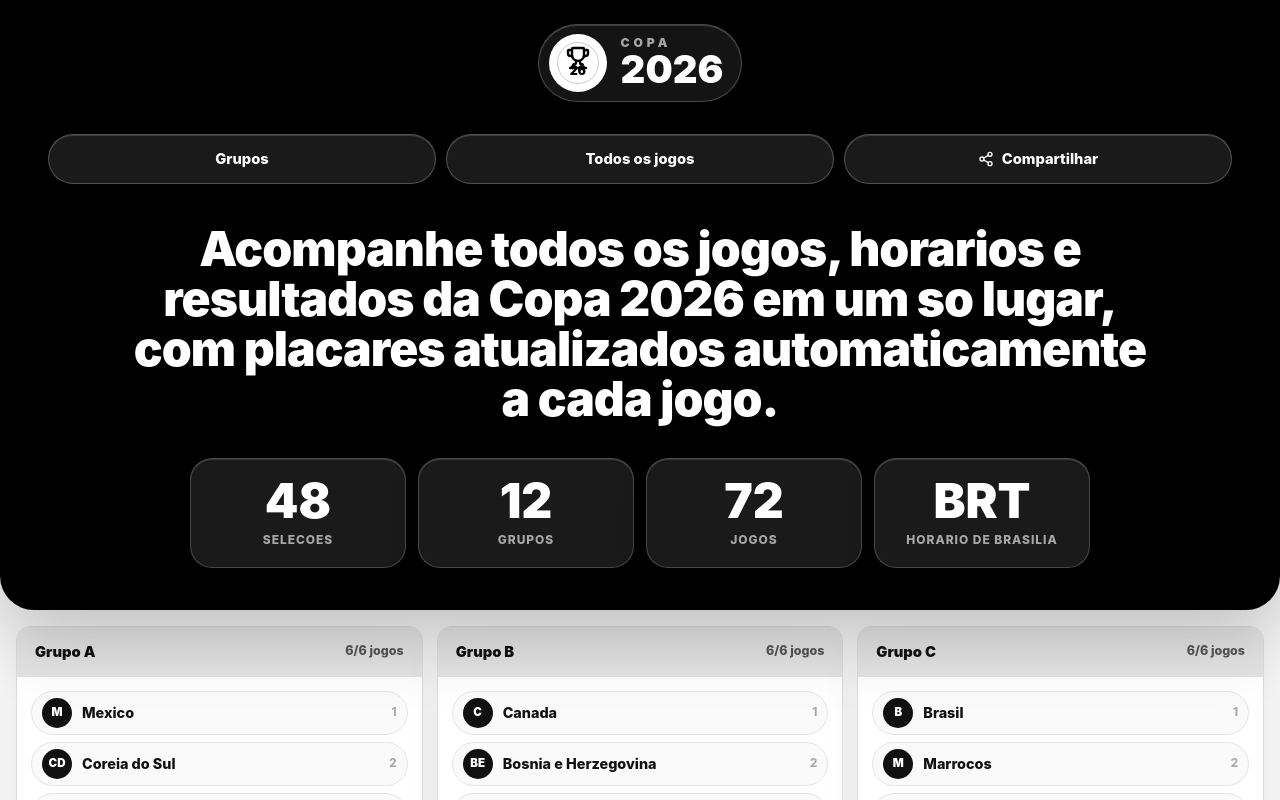
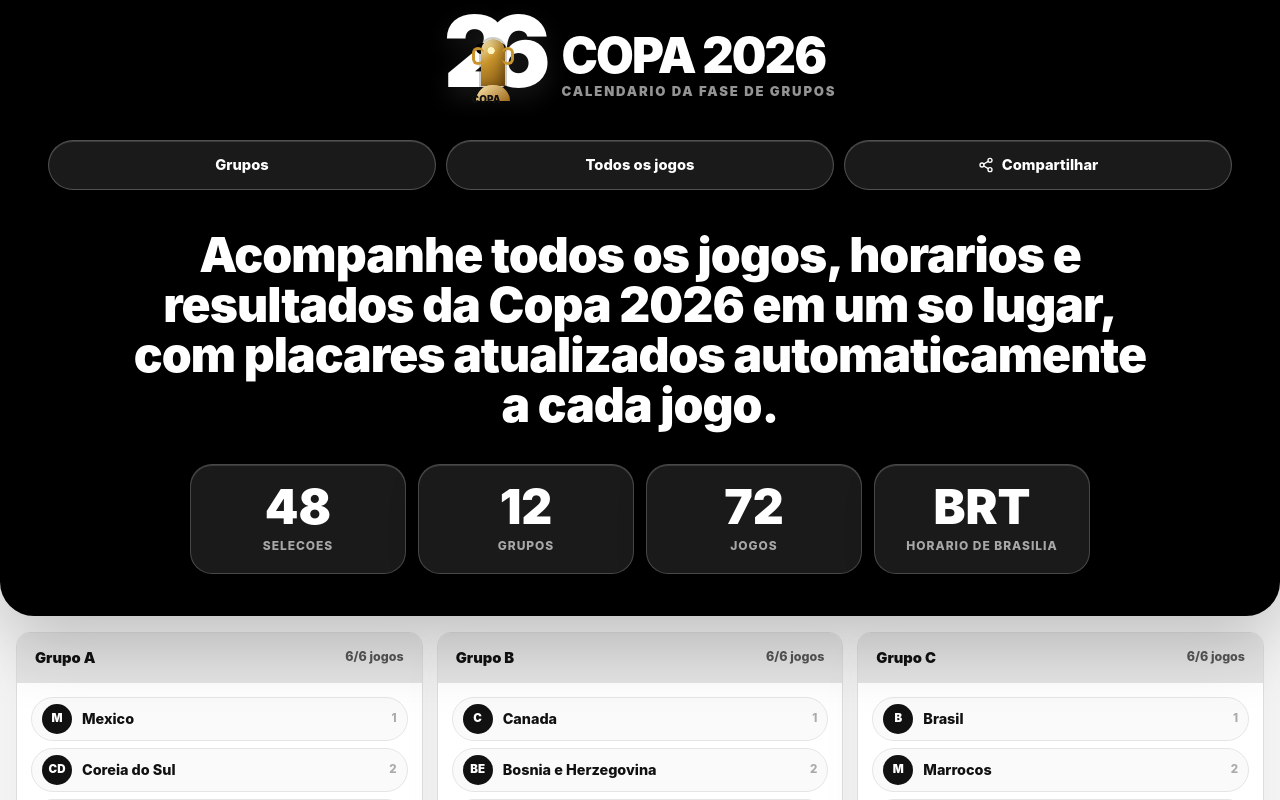
Before and after one commit to somosnext/copa-2026-simulador, a React (Vite) app: page / in a window 1280 px wide. Shown: the top 800 px of the page. Built offline with nearby package versions, Linux system fonts and the light colour scheme.

Commit message:
Create custom Copa 2026 logo lockup

```diff
--- a/src/App.jsx
+++ b/src/App.jsx
@@ -1,4 +1,4 @@
-import { CalendarDays, Clock, ExternalLink, Share2, Trophy } from 'lucide-react'
+import { CalendarDays, Clock, ExternalLink, Share2 } from 'lucide-react'
 import { groupMatches, groups } from './tournamentData'
 
 const teamNames = {
@@ -180,13 +180,16 @@ function GroupCard({ group, teams }) {
 function CopaLogo() {
   return (
     <div className="copa-logo" aria-label="Logo Copa 2026">
-      <div className="logo-symbol">
-        <Trophy size={24} strokeWidth={2.4} />
-        <span>26</span>
+      <div className="logo-emblem" aria-hidden="true">
+        <span className="emblem-number">26</span>
+        <span className="emblem-cup">
+          <i />
+        </span>
+        <span className="emblem-label">Copa</span>
       </div>
       <div className="logo-text">
-        <span>Copa</span>
-        <strong>2026</strong>
+        <strong>Copa 2026</strong>
+        <span>Calendario da fase de grupos</span>
       </div>
     </div>
   )
--- a/src/index.css
+++ b/src/index.css
@@ -56,73 +56,125 @@ button {
   z-index: 1;
   display: flex;
   justify-content: center;
-  padding: 24px 16px 8px;
+  padding: 24px 16px 10px;
 }
 
 .copa-logo {
   display: inline-flex;
   align-items: center;
-  gap: 14px;
-  border: 1px solid rgba(255, 255, 255, 0.22);
-  border-radius: 999px;
-  background: rgba(255, 255, 255, 0.08);
-  padding: 9px 18px 9px 10px;
-  box-shadow: inset 0 1px 0 rgba(255, 255, 255, 0.16);
-  backdrop-filter: blur(18px);
+  justify-content: center;
+  gap: 22px;
+  max-width: min(100%, 720px);
 }
 
-.logo-symbol {
+.logo-emblem {
   position: relative;
-  display: grid;
-  width: 58px;
-  height: 58px;
-  place-items: center;
-  border: 1px solid rgba(255, 255, 255, 0.35);
-  border-radius: 50%;
-  background: #fff;
-  color: #000;
+  width: 96px;
+  height: 82px;
+  flex: 0 0 auto;
 }
 
-.logo-symbol::after {
+.emblem-number {
+  position: absolute;
+  inset: -12px 0 auto;
+  color: #fff;
+  font-size: 6.2rem;
+  font-weight: 950;
+  letter-spacing: -0.24em;
+  line-height: 0.8;
+  text-shadow: 0 10px 24px rgba(255, 255, 255, 0.1);
+}
+
+.emblem-number::before {
   content: "";
   position: absolute;
-  inset: 7px;
-  border: 1px solid rgba(0, 0, 0, 0.2);
-  border-radius: 50%;
+  left: 32px;
+  top: 31px;
+  width: 30px;
+  height: 11px;
+  border-radius: 999px;
+  background: #000;
 }
 
-.logo-symbol svg {
-  transform: translateY(-5px);
+.emblem-cup {
+  position: absolute;
+  left: 37px;
+  top: 15px;
+  display: block;
+  width: 24px;
+  height: 47px;
+  border-radius: 999px 999px 8px 8px;
+  background:
+    radial-gradient(circle at 42% 25%, #fff4bd 0 9%, transparent 10%),
+    linear-gradient(140deg, #fff5c8 0%, #c9942c 42%, #7b5111 100%);
+  box-shadow:
+    inset -4px 0 9px rgba(0, 0, 0, 0.22),
+    0 0 0 2px rgba(0, 0, 0, 0.2);
 }
 
-.logo-symbol span {
+.emblem-cup::before,
+.emblem-cup::after {
+  content: "";
   position: absolute;
-  bottom: 10px;
-  font-size: 0.78rem;
+  top: 8px;
+  width: 12px;
+  height: 18px;
+  border: 3px solid #c9942c;
+  border-radius: 999px;
+}
+
+.emblem-cup::before {
+  left: -9px;
+  border-right: 0;
+}
+
+.emblem-cup::after {
+  right: -9px;
+  border-left: 0;
+}
+
+.emblem-cup i {
+  position: absolute;
+  left: 50%;
+  bottom: -15px;
+  width: 34px;
+  height: 16px;
+  border-radius: 999px 999px 4px 4px;
+  background: linear-gradient(140deg, #ffeab0, #9d6818);
+  transform: translateX(-50%);
+}
+
+.emblem-label {
+  position: absolute;
+  left: 28px;
+  bottom: -1px;
+  color: #111;
+  font-size: 0.62rem;
   font-weight: 950;
-  letter-spacing: -0.03em;
+  letter-spacing: 0.02em;
+  text-transform: uppercase;
 }
 
 .logo-text {
   display: grid;
   justify-items: start;
-  gap: 1px;
+  gap: 5px;
   line-height: 1;
   text-transform: uppercase;
 }
 
 .logo-text span {
-  color: rgba(255, 255, 255, 0.62);
-  font-size: 0.76rem;
+  color: rgba(255, 255, 255, 0.58);
+  font-size: clamp(0.62rem, 1.5vw, 0.82rem);
   font-weight: 950;
-  letter-spacing: 0.32em;
+  letter-spacing: 0.14em;
 }
 
 .logo-text strong {
   color: #fff;
-  font-size: clamp(1.65rem, 3vw, 2.45rem);
+  font-size: clamp(1.7rem, 4.2vw, 3.05rem);
   font-weight: 950;
-  letter-spacing: 0;
+  letter-spacing: -0.04em;
 }
 
 .toolbar {
@@ -483,3 +535,35 @@ footer a {
   color: #111;
   font-weight: 950;
 }
+
+@media (max-width: 640px) {
+  .copa-logo {
+    gap: 12px;
+  }
+
+  .logo-emblem {
+    width: 74px;
+    height: 66px;
+  }
+
+  .emblem-number {
+    font-size: 4.8rem;
+  }
+
+  .emblem-cup {
+    left: 29px;
+    top: 12px;
+    width: 19px;
+    height: 38px;
+  }
+
+  .emblem-cup i {
+    width: 28px;
+  }
+
+  .emblem-label {
+    left: 21px;
+    bottom: 1px;
+    font-size: 0.52rem;
+  }
+}
```
